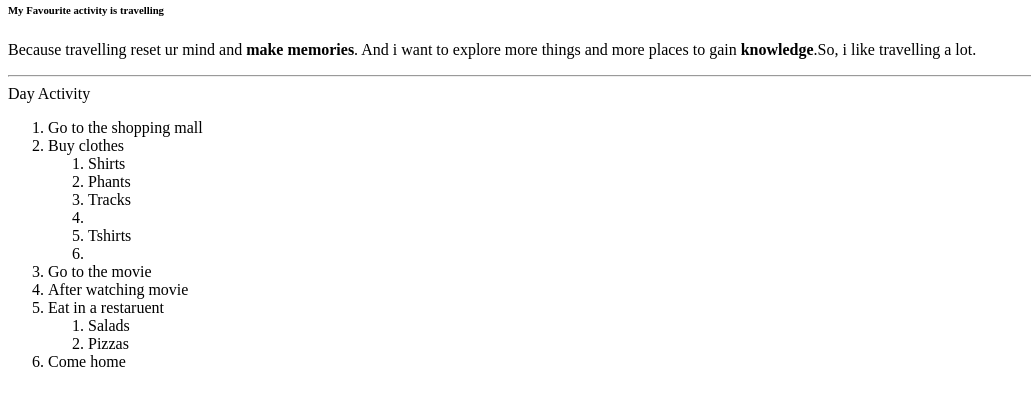
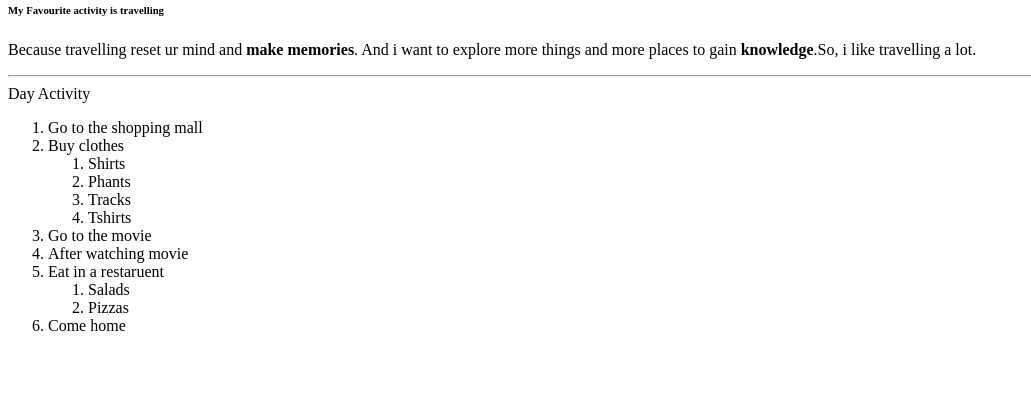
Before and after one commit to 44-563-Web-Apps-S21/webapps-s21-assignment-3-kushalkatari, a plain HTML site: page index.html in a window 1280 px wide. Shown: the part 79-484 px from the top of the page, without its empty margins (0-1031 px from the left). Drawn offline with Linux system fonts and the light colour scheme.

Commit message:
changes made to ordered list

```diff
--- a/index.html
+++ b/index.html
@@ -8,15 +8,14 @@
     <h6>My Favourite activity is travelling</h6>
     <p>Because travelling reset ur mind and <b>make memories</b>. And i want to explore more things and more places to gain
     <b>knowledge</b>.So, i like travelling a lot.</p>
-
     <hr> Day Activity</hr>
     <ol>
     <li>Go to the shopping mall</li>
     <li>Buy clothes</li>
         <ol><li>Shirts</li>
             <li>Phants</li>
-            <li>Tracks<li>
-            <li>Tshirts<li></ol>
+            <li>Tracks</li>
+            <li>Tshirts</li></ol>
     <li>Go to the movie</li>
     <li>After watching movie</li>
     <li>Eat in a restaruent</li>
```
